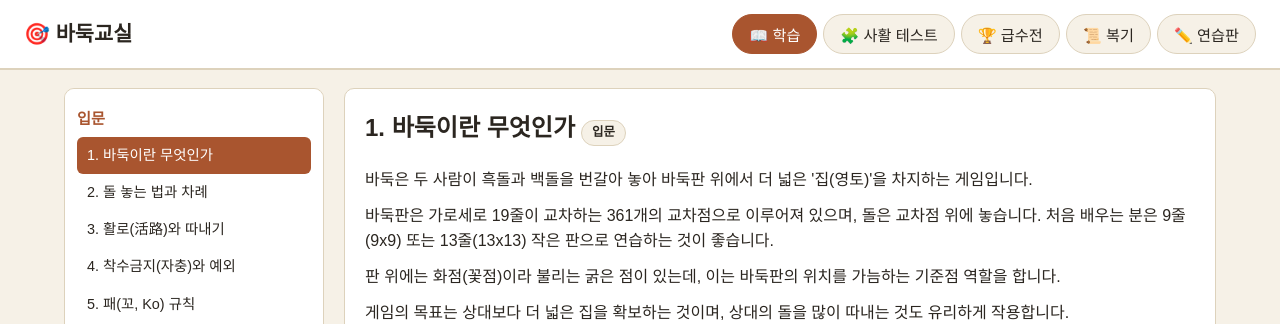
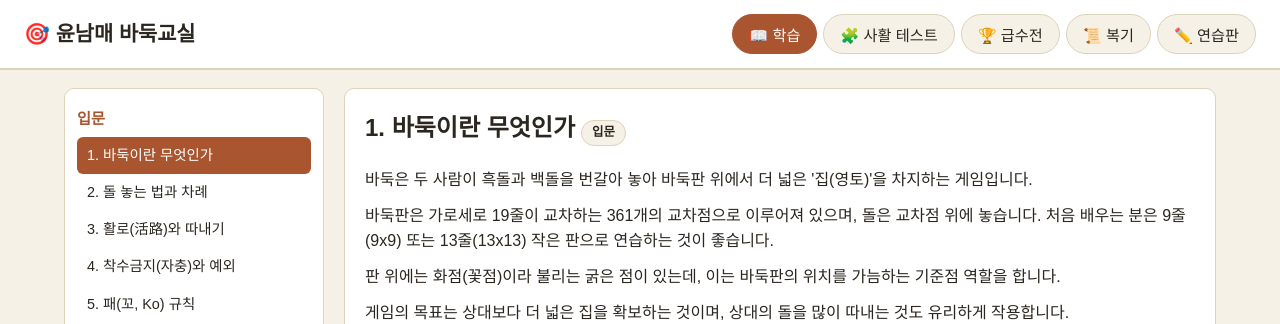
Before and after one commit to yongsugim183-stack/baduk-classroom, a FastAPI app: page / in a window 1280 px wide. Shown: the top 324 px of the page. Run offline with FastAPI, Linux system fonts and the light colour scheme; data that the repository does not hold is empty.

Commit message:
타이틀을 윤남매 바둑교실로 변경
Co-Authored-By: Claude Sonnet 5 <noreply@anthropic.com>

```diff
--- a/app/main.py
+++ b/app/main.py
@@ -19,7 +19,7 @@ from app import bot as bot_mod
 BASE_DIR = Path(__file__).resolve().parent.parent
 DATA_DIR = BASE_DIR / "data"
 
-app = FastAPI(title="바둑교실")
+app = FastAPI(title="윤남매 바둑교실")
 
 # 배포 환경에서 APP_PASSWORD 환경변수가 설정되어 있으면 HTTP Basic 인증으로 전체 앱을 보호한다.
 # 로컬 개발(환경변수 미설정) 시에는 인증 없이 그대로 사용 가능하다.
--- a/templates/index.html
+++ b/templates/index.html
@@ -3,12 +3,12 @@
 <head>
 <meta charset="UTF-8">
 <meta name="viewport" content="width=device-width, initial-scale=1.0">
-<title>바둑교실 - 기초부터 고급까지</title>
+<title>윤남매 바둑교실 - 기초부터 고급까지</title>
 <link rel="stylesheet" href="/static/css/style.css">
 </head>
 <body>
 <header class="topbar">
-  <h1>🎯 바둑교실</h1>
+  <h1>🎯 윤남매 바둑교실</h1>
   <nav class="tabs">
     <button class="tab-btn active" data-tab="lessons">📖 학습</button>
     <button class="tab-btn" data-tab="tsumego">🧩 사활 테스트</button>
```
